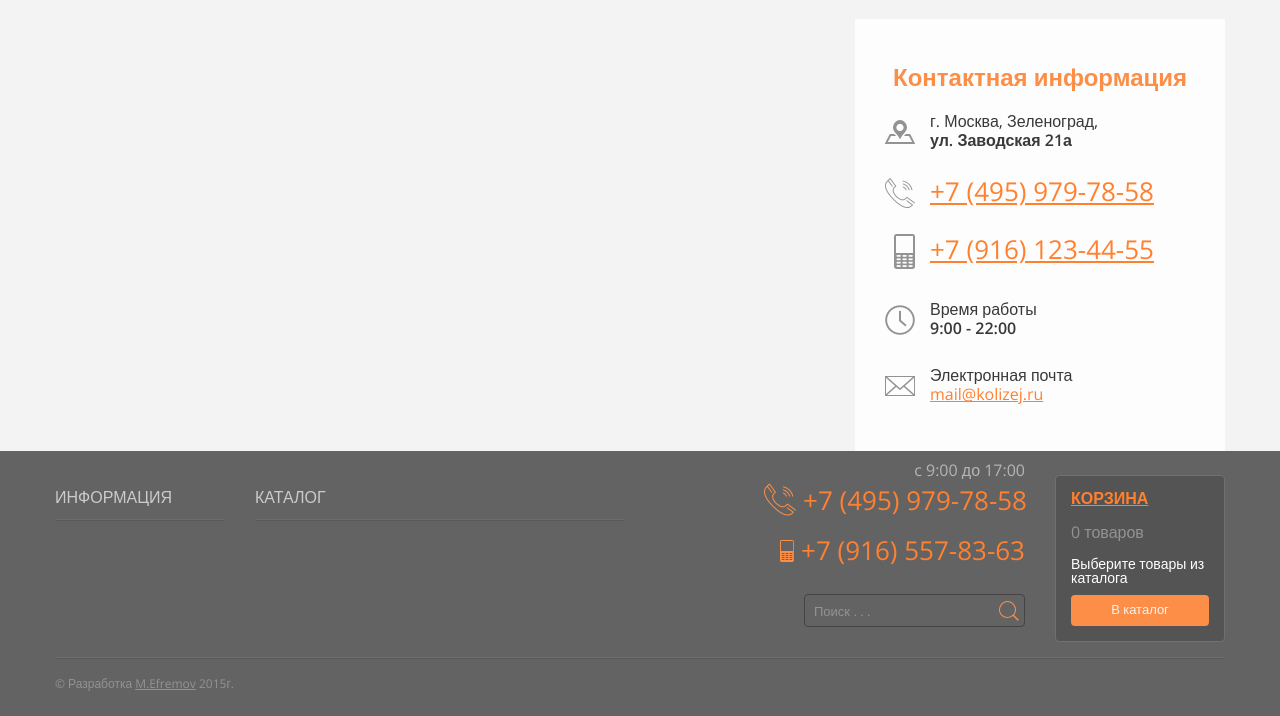
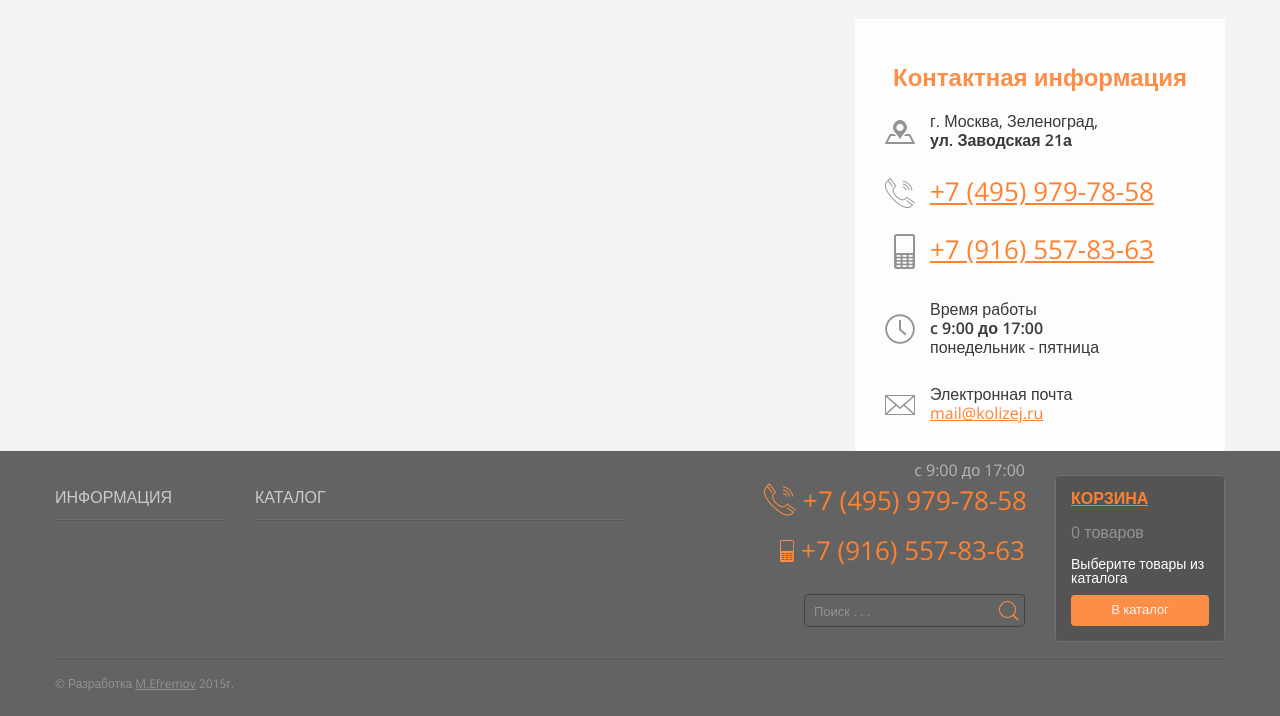
Before and after one commit to pechatny/kolizej, a Laravel app: page / in a window 1280 px wide. Shown: the part 1268-1984 px from the top of the page. Run offline with Laravel 8, Linux system fonts and the light colour scheme; data that the repository does not hold is empty; settings files or empty folders that the repository lacks are supplied; some libraries are stand-ins or nearby versions.

Commit message:
index contacts

```diff
--- a/resources/views/index.blade.php
+++ b/resources/views/index.blade.php
@@ -156,11 +156,12 @@
                                 <a href="tel:+74959797858">+7 (495) 979-78-58</a>
                             </div>
                             <div class="item mobile">
-                                <a href="tel:+79161234455">+7 (916) 123-44-55</a>
+                                <a href="tel:+79165578363">+7 (916) 557-83-63</a>
                             </div>
                             <div class="item time">
                                 Время работы<br>
-                                <b>9:00 - 22:00</b>
+                                <b>c 9:00 до 17:00</b><br>
+                                понедельник - пятница
                             </div>
                             <div class="item mail">
                                 Электронная почта<br>
```
